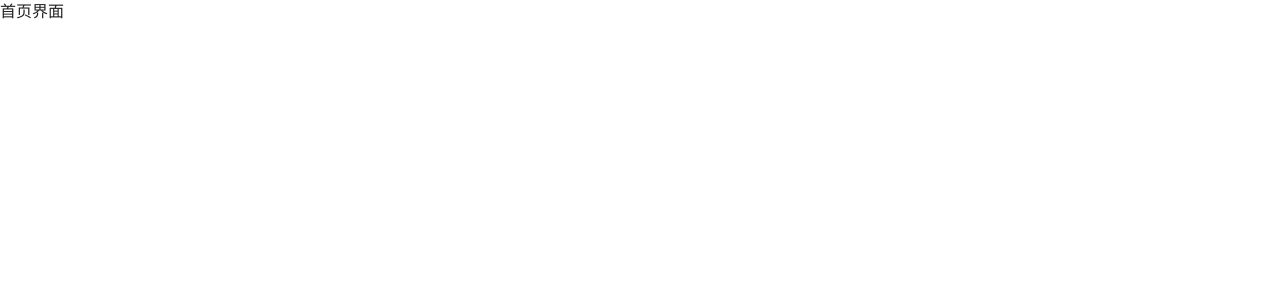
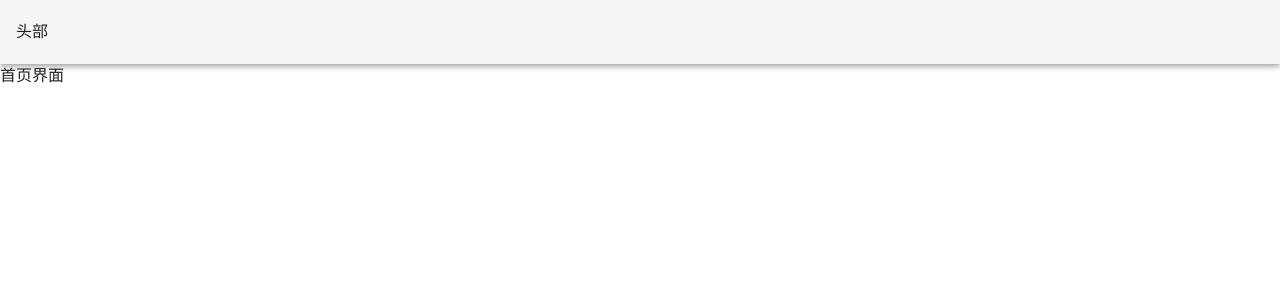
Before and after one commit to YUUKUMOTATSU/vue2-zhifou, a Vue app: page / in a window 1280 px wide. Shown: the top 300 px of the page. Built offline with nearby package versions, Linux system fonts and the light colour scheme.

Commit message:
头部增加

```diff
--- a/src/views/HomeView.vue
+++ b/src/views/HomeView.vue
@@ -1,5 +1,9 @@
 <template>
   <v-app>
+    <!-- 头部 -->
+    <v-app-bar app>
+      头部
+    </v-app-bar>
     <v-main>
       首页界面
     </v-main>
```
